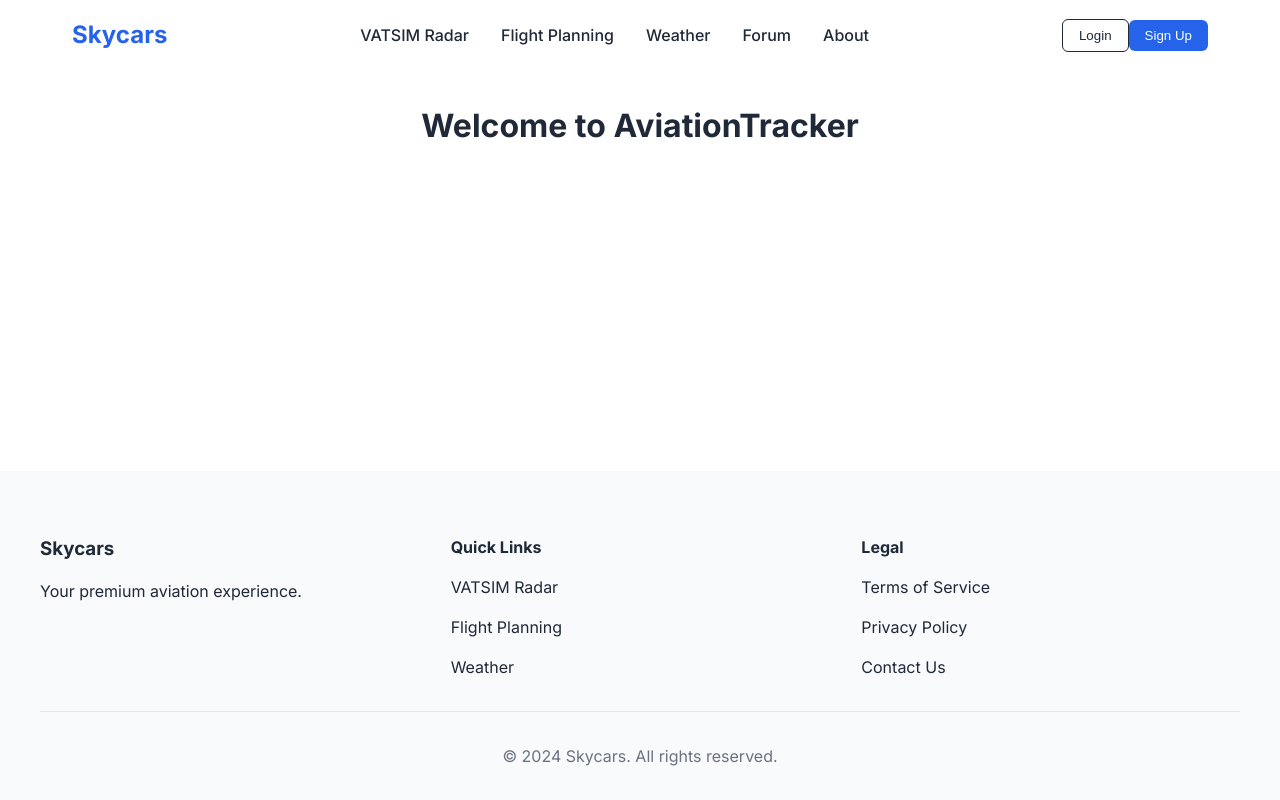
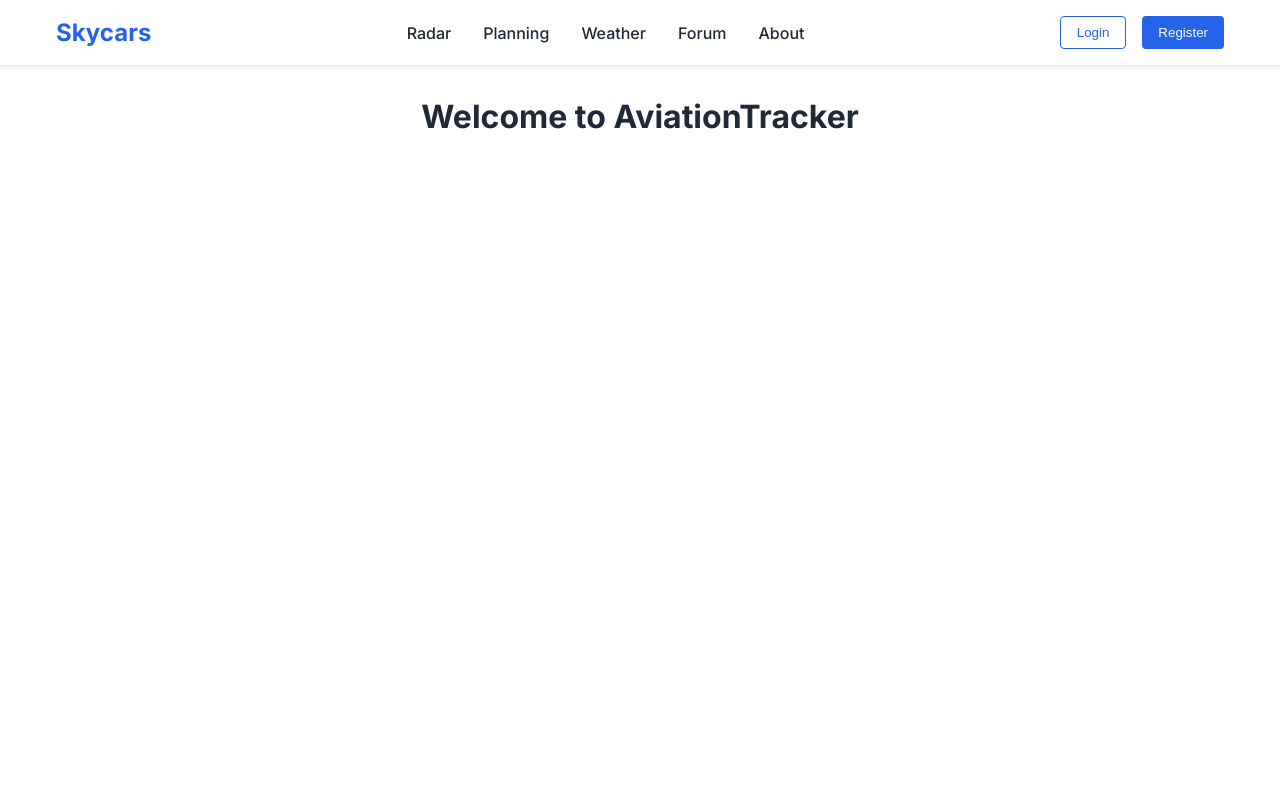
Before and after one commit to yourboytony/skycars-web, a Vue app: page / in a window 1280 px wide. Built offline with nearby package versions, Linux system fonts and the light colour scheme.

Commit message:
Add authentication UI - Add login/register buttons to navigation - Add auth modals - Update router with auth guards - Add basic styling

```diff
--- a/src/App.vue
+++ b/src/App.vue
@@ -1,75 +1,31 @@
 <template>
   <div class="app">
-    <!-- Navigation Header -->
-    <nav class="nav" :class="{ 'nav-scrolled': hasScrolled }">
+    <nav class="navbar">
       <div class="nav-content">
-        <router-link to="/" class="logo">
-          Skycars
-        </router-link>
+        <router-link to="/" class="logo">Skycars</router-link>
 
         <div class="nav-links">
-          <router-link to="/radar">VATSIM Radar</router-link>
-          <router-link to="/planning">Flight Planning</router-link>
+          <router-link to="/radar">Radar</router-link>
+          <router-link to="/planning">Planning</router-link>
           <router-link to="/weather">Weather</router-link>
           <router-link to="/forum">Forum</router-link>
           <router-link to="/about">About</router-link>
         </div>
 
-        <div class="nav-auth">
-          <template v-if="!isLoggedIn">
-            <button @click="openModal('login')" class="btn btn-secondary">Login</button>
-            <button @click="openModal('signup')" class="btn btn-primary">Sign Up</button>
-          </template>
-          <div v-else class="user-menu" @click="toggleUserMenu">
-            <img :src="userAvatar" alt="User" class="avatar">
-            <div class="dropdown-menu" v-if="showUserMenu">
-              <router-link to="/profile">Profile</router-link>
-              <router-link to="/settings">Settings</router-link>
-              <button @click="logout">Logout</button>
-            </div>
-          </div>
+        <div class="auth-buttons" v-if="!authStore.isAuthenticated">
+          <button @click="showLoginModal = true" class="btn-login">Login</button>
+          <button @click="showRegisterModal = true" class="btn-register">Register</button>
+        </div>
+        <div class="user-menu" v-else>
+          <span class="username">{{ authStore.currentUser?.username }}</span>
+          <button @click="handleLogout" class="btn-logout">Logout</button>
         </div>
       </div>
     </nav>
 
-    <!-- Main Content -->
-    <main>
-      <router-view v-slot="{ Component }">
-        <transition name="fade" mode="out-in">
-          <component :is="Component" />
-        </transition>
-      </router-view>
-    </main>
+    <router-view></router-view>
 
-    <!-- Footer -->
-    <footer class="footer">
-      <div class="footer-content">
-        <div class="footer-section">
-          <h3>Skycars</h3>
-          <p>Your premium aviation experience.</p>
-        </div>
-
-        <div class="footer-section">
-          <h4>Quick Links</h4>
-          <router-link to="/radar">VATSIM Radar</router-link>
-          <router-link to="/planning">Flight Planning</router-link>
-          <router-link to="/weather">Weather</router-link>
-        </div>
-
-        <div class="footer-section">
-          <h4>Legal</h4>
-          <router-link to="/terms">Terms of Service</router-link>
-          <router-link to="/privacy">Privacy Policy</router-link>
-          <router-link to="/contact">Contact Us</router-link>
-        </div>
-      </div>
-
-      <div class="footer-bottom">
-        <p>&copy; {{ currentYear }} Skycars. All rights reserved.</p>
-      </div>
-    </footer>
-
-    <!-- Add modals -->
+    <!-- Auth Modals -->
     <LoginModal
       v-if="showLoginModal"
       @close="showLoginModal = false"
@@ -84,66 +40,23 @@
   </div>
 </template>
 
-<script>
+<script setup>
+import { ref } from 'vue'
+import { useAuthStore } from './stores/auth'
 import LoginModal from './components/LoginModal.vue'
 import RegisterModal from './components/RegisterModal.vue'
-import { useAuthStore } from './stores/auth'
 
-export default {
-  name: 'App',
-  components: {
-    LoginModal,
-    RegisterModal
-  },
+const authStore = useAuthStore()
+const showLoginModal = ref(false)
+const showRegisterModal = ref(false)
 
-  setup() {
-    const authStore = useAuthStore()
+const switchModal = (type) => {
+  showLoginModal.value = type === 'login'
+  showRegisterModal.value = type === 'register'
+}
 
-    return {
-      isLoggedIn: authStore.isAuthenticated,
-      currentUser: authStore.currentUser
-    }
-  },
-
-  data() {
-    return {
-      hasScrolled: false,
-      showUserMenu: false,
-      userAvatar: '/default-avatar.png',
-      currentYear: new Date().getFullYear(),
-      showLoginModal: false,
-      showRegisterModal: false
-    }
-  },
-  mounted() {
-    window.addEventListener('scroll', this.handleScroll)
-  },
-  unmounted() {
-    window.removeEventListener('scroll', this.handleScroll)
-  },
-  methods: {
-    handleScroll() {
-      this.hasScrolled = window.scrollY > 50
-    },
-    toggleUserMenu() {
-      this.showUserMenu = !this.showUserMenu
-    },
-    openModal(type) {
-      if (type === 'login') {
-        this.showLoginModal = true
-        this.showRegisterModal = false
-      } else {
-        this.showRegisterModal = true
-        this.showLoginModal = false
-      }
-    },
-    switchModal(type) {
-      this.openModal(type)
-    },
-    logout() {
-      // Implement logout logic
-    }
-  }
+const handleLogout = () => {
+  authStore.logout()
 }
 </script>
 
@@ -151,9 +64,8 @@ export default {
 :root {
   --primary-color: #2563eb;
   --secondary-color: #1e40af;
-  --background-color: #ffffff;
+  --background-color: #f8fafc;
   --text-color: #1f2937;
-  --nav-height: 70px;
 }
 
 * {
@@ -164,45 +76,31 @@ export default {
 
 body {
   font-family: 'Inter', -apple-system, BlinkMacSystemFont, sans-serif;
+  background: var(--background-color);
   color: var(--text-color);
-  line-height: 1.5;
 }
 
-.app {
-  min-height: 100vh;
-  display: flex;
-  flex-direction: column;
-}
-
-/* Navigation Styles */
-.nav {
-  position: fixed;
+.navbar {
+  background: white;
+  box-shadow: 0 2px 4px rgba(0,0,0,0.1);
+  padding: 1rem 0;
+  position: sticky;
   top: 0;
-  width: 100%;
-  height: var(--nav-height);
-  background: transparent;
-  transition: all 0.3s ease;
-  z-index: 1000;
-}
-
-.nav-scrolled {
-  background: var(--background-color);
-  box-shadow: 0 2px 10px rgba(0, 0, 0, 0.1);
+  z-index: 100;
 }
 
 .nav-content {
   max-width: 1200px;
   margin: 0 auto;
-  padding: 0 2rem;
-  height: 100%;
+  padding: 0 1rem;
   display: flex;
+  justify-content: space-between;
   align-items: center;
-  justify-content: space-between;
 }
 
 .logo {
   font-size: 1.5rem;
-  font-weight: 700;
+  font-weight: bold;
   color: var(--primary-color);
   text-decoration: none;
 }
@@ -216,146 +114,52 @@ body {
   text-decoration: none;
   color: var(--text-color);
   font-weight: 500;
-  transition: color 0.2s ease;
 }
 
-.nav-links a:hover {
+.nav-links a:hover,
+.nav-links a.router-link-active {
   color: var(--primary-color);
 }
 
-/* Button Styles */
-.btn {
-  padding: 0.5rem 1rem;
-  border-radius: 0.375rem;
-  font-weight: 500;
-  cursor: pointer;
-  transition: all 0.2s ease;
-}
-
-.btn-primary {
-  background: var(--primary-color);
-  color: white;
-  border: none;
-}
-
-.btn-secondary {
-  background: transparent;
-  color: var(--text-color);
-  border: 1px solid var(--text-color);
-}
-
-/* Main Content */
-main {
-  margin-top: var(--nav-height);
-  flex: 1;
-}
-
-/* Footer Styles */
-.footer {
-  background: #f8fafc;
-  padding: 4rem 2rem 2rem;
-}
-
-.footer-content {
-  max-width: 1200px;
-  margin: 0 auto;
-  display: grid;
-  grid-template-columns: repeat(auto-fit, minmax(250px, 1fr));
-  gap: 2rem;
-}
-
-.footer-section {
+.auth-buttons {
   display: flex;
-  flex-direction: column;
   gap: 1rem;
 }
 
-.footer-section a {
-  color: var(--text-color);
-  text-decoration: none;
-  transition: color 0.2s ease;
+.btn-login,
+.btn-register,
+.btn-logout {
+  padding: 0.5rem 1rem;
+  border-radius: 4px;
+  font-weight: 500;
+  cursor: pointer;
 }
 
-.footer-section a:hover {
+.btn-login {
+  background: none;
+  border: 1px solid var(--primary-color);
   color: var(--primary-color);
 }
 
-.footer-bottom {
-  max-width: 1200px;
-  margin: 2rem auto 0;
-  padding-top: 2rem;
-  border-top: 1px solid #e5e7eb;
-  text-align: center;
-  color: #6b7280;
+.btn-register {
+  background: var(--primary-color);
+  border: none;
+  color: white;
 }
 
-/* Transitions */
-.fade-enter-active,
-.fade-leave-active {
-  transition: opacity 0.3s ease;
+.btn-logout {
+  background: #ef4444;
+  border: none;
+  color: white;
 }
 
-.fade-enter-from,
-.fade-leave-to {
-  opacity: 0;
+.user-menu {
+  display: flex;
+  align-items: center;
+  gap: 1rem;
 }
 
-/* Responsive Design */
-@media (max-width: 768px) {
-  .nav-links {
-    display: none;
-  }
-
-  .nav-content {
-    padding: 0 1rem;
-  }
-
-  .footer-content {
-    grid-template-columns: 1fr;
-  }
-}
-
-/* User Menu Styles */
-.user-menu {
-  position: relative;
-  cursor: pointer;
-}
-
-.avatar {
-  width: 40px;
-  height: 40px;
-  border-radius: 50%;
-  object-fit: cover;
-}
-
-.dropdown-menu {
-  position: absolute;
-  top: 100%;
-  right: 0;
-  background: white;
-  border-radius: 0.5rem;
-  box-shadow: 0 4px 6px -1px rgba(0, 0, 0, 0.1);
-  padding: 0.5rem;
-  min-width: 150px;
-  display: flex;
-  flex-direction: column;
-  gap: 0.5rem;
-}
-
-.dropdown-menu a,
-.dropdown-menu button {
-  padding: 0.5rem;
-  text-decoration: none;
-  color: var(--text-color);
-  background: none;
-  border: none;
-  text-align: left;
-  cursor: pointer;
-  transition: background-color 0.2s ease;
-}
-
-.dropdown-menu a:hover,
-.dropdown-menu button:hover {
-  background-color: #f3f4f6;
+.username {
+  font-weight: 500;
 }
 </style>
--- a/src/main.js
+++ b/src/main.js
@@ -5,6 +5,9 @@ import router from './router'
 import './assets/main.css'
 
 const app = createApp(App)
-app.use(createPinia())
+const pinia = createPinia()
+
+app.use(pinia)
 app.use(router)
+
 app.mount('#app')
--- a/src/router/index.js
+++ b/src/router/index.js
@@ -1,4 +1,5 @@
 import { createRouter, createWebHistory } from 'vue-router'
+import { useAuthStore } from '../stores/auth'
 
 const router = createRouter({
   history: createWebHistory(),
@@ -11,22 +12,26 @@ const router = createRouter({
     {
       path: '/radar',
       name: 'radar',
-      component: () => import('../views/Radar.vue')
+      component: () => import('../views/Radar.vue'),
+      meta: { requiresAuth: true }
     },
     {
       path: '/planning',
       name: 'planning',
-      component: () => import('../views/Planning.vue')
+      component: () => import('../views/Planning.vue'),
+      meta: { requiresAuth: true }
     },
     {
       path: '/weather',
       name: 'weather',
-      component: () => import('../views/Weather.vue')
+      component: () => import('../views/Weather.vue'),
+      meta: { requiresAuth: true }
     },
     {
       path: '/forum',
       name: 'forum',
-      component: () => import('../views/Forum.vue')
+      component: () => import('../views/Forum.vue'),
+      meta: { requiresAuth: true }
     },
     {
       path: '/about',
@@ -36,4 +41,15 @@ const router = createRouter({
   ]
 })
 
+// Navigation guard
+router.beforeEach((to, from, next) => {
+  const authStore = useAuthStore()
+
+  if (to.meta.requiresAuth && !authStore.isAuthenticated) {
+    next('/')
+  } else {
+    next()
+  }
+})
+
 export default router
```
